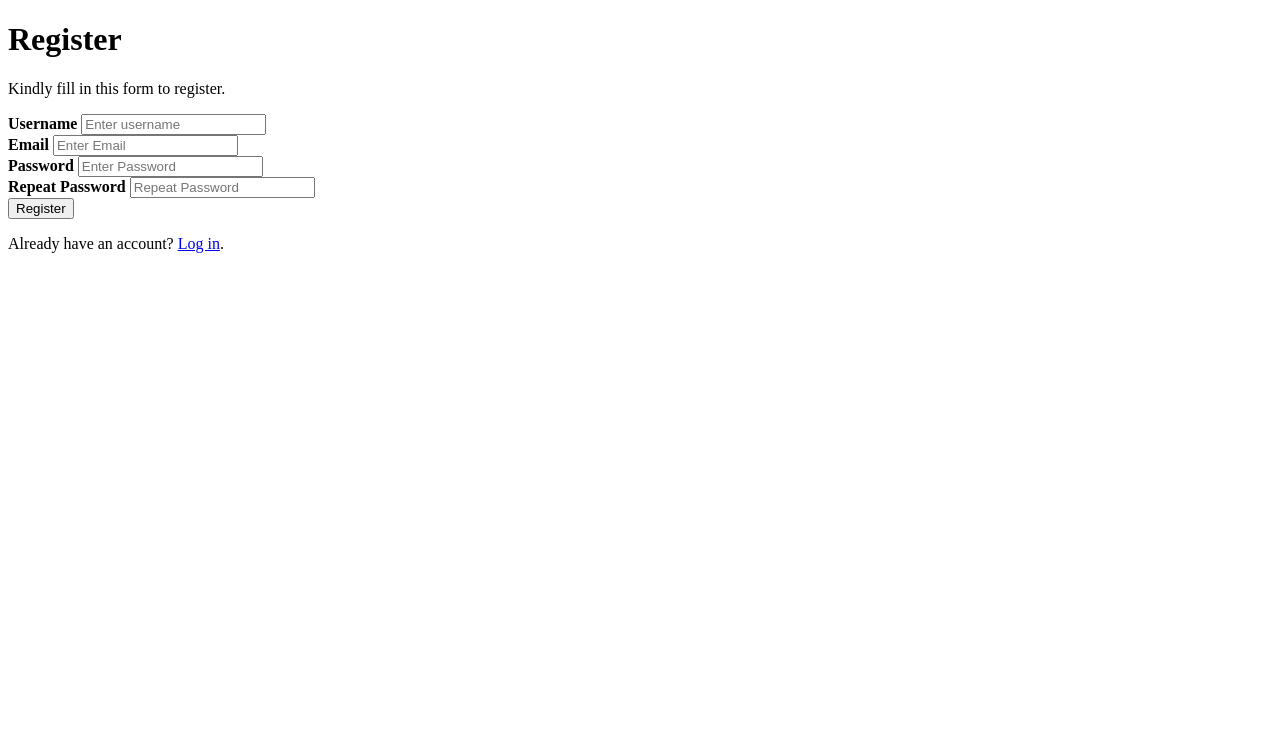
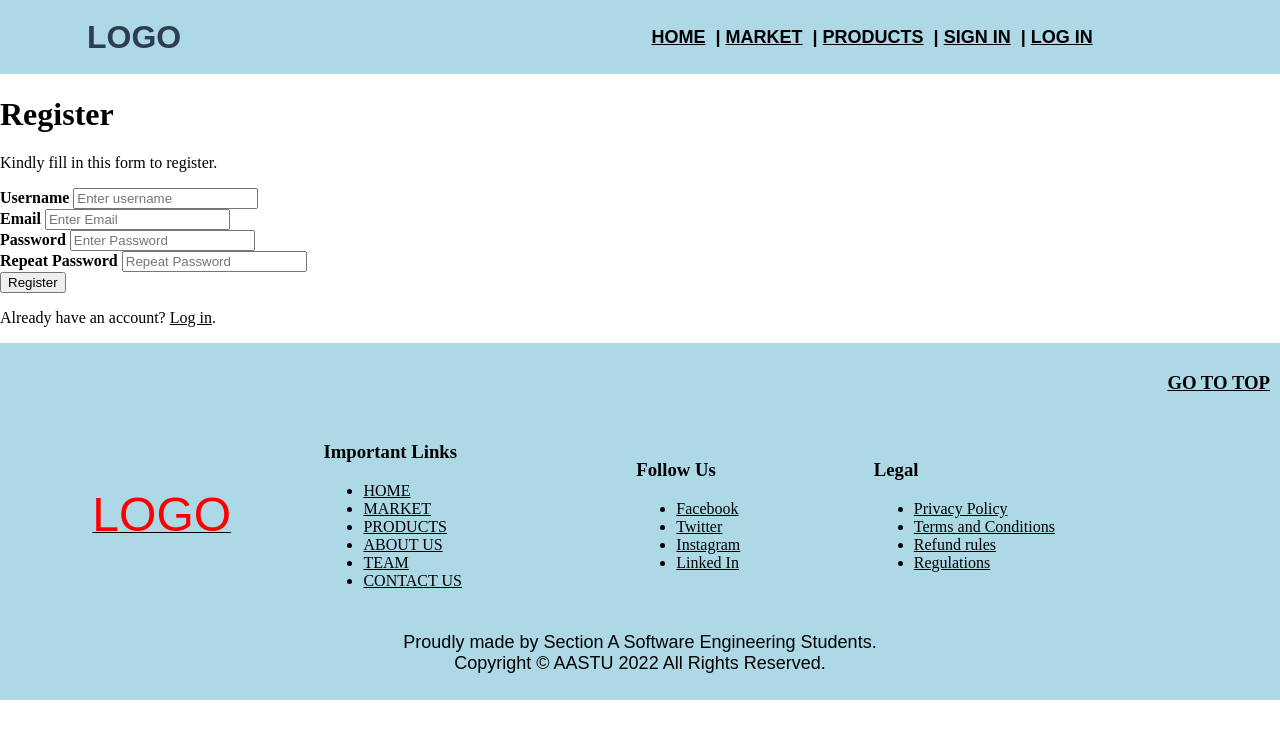
Before and after one commit to BisRyy/GM, a plain HTML site: page IP/src/login.html in a window 1280 px wide. Drawn offline with Linux system fonts and the light colour scheme.

Commit message:
Modify Login page to add header and footer

```diff
--- a/IP/src/login.html
+++ b/IP/src/login.html
@@ -6,7 +6,39 @@
     <meta name="viewport" content="width=device-width, initial-scale=1.0" />
     <title>Register</title>
   </head>
-  <body>
+<body background="" link="#000" alink="#017bf5" vlink="#000" style="margin: 0; padding:0;">
+    <nav >
+        <table align="center" cellspacing="0" cellpadding="0" width="100%" border="0" height="40" bgcolor="lightblue">
+            <thead>
+                <tr>
+                  <td width="50"></td>
+                    <td align="right">
+                        <h3 align="center">
+                            <font face="sans-serif" size="6" color="#2c3e50">LOGO</font>
+                        </h3>
+                    </td>
+                    <td width="20%">
+                    </td>
+                    <td align="right">
+                        <h3 align="center">
+                            <font face="sans-serif" size="4.5">
+                                <a href="landing.html">HOME</a>&nbsp; |
+                                <a href="market.html">MARKET</a>&nbsp; |
+                                <a href="products.html">PRODUCTS</a>&nbsp; |
+                                <a href="./signin.html">SIGN IN</a>&nbsp; |
+                                <a href="login.html ">LOG IN</a>&nbsp;&nbsp;
+                              </font>
+                        </h3>
+                    </td>
+                </tr>
+            </thead>
+        </table>
+    </nav>
+
+    <!-- Write here -->
+
+
+
     <form>
         <div>
           <h1>Register</h1>
@@ -56,5 +88,60 @@
         </div>
       </form>
 
-  </body>
+    <!-- Write Before this -->
+    <footer>
+      <table align="center" cellspacing="10" cellpadding="0" width="100%" border="0" bgcolor="lightblue">
+        <tr align="right">
+          <td colspan="4"><h3><a href="#">GO TO TOP</a></h3></td>
+        </tr>
+        <tr>
+          <td>
+            <p align="center">
+              <a href="index.html"><font face="sans-serif" size="7" color="#f00">LOGO</font></a>
+            </p>
+          </td>
+          <td >
+            <h3 >Important Links</h3>
+            <ul class="layout">
+              <li><a href="">HOME</a></li>
+              <li><a href="">MARKET</a></li>
+              <li><a href="">PRODUCTS</a></li>
+              <li><a href="">ABOUT US</a></li>
+              <li><a href="">TEAM</a></li>
+              <li><a href="">CONTACT US</a></li>
+            </ul>
+          </td>
+          <td>
+            <h3>Follow Us</h3>
+            <ul class="layout">
+              <li><a href="" target="_blank">Facebook</a></li>
+              <li><a href="" target="_blank">Twitter</a></li>
+              <li><a href="" target="_blank">Instagram</a></li>
+              <li><a href="" target="_blank">Linked In</a></li>
+            </ul>
+          </td>
+          <td>
+            <h3>Legal</h3>
+            <ul class="layout">
+              <li><a href="" target="_blank">Privacy Policy</a></li>
+              <li><a href="" target="_blank">Terms and Conditions</a></li>
+              <li><a href="" target="_blank">Refund rules</a></li>
+              <li><a href="" target="_blank">Regulations</a></li>
+            </ul>
+          </td>
+
+        </tr>
+        <tr>
+          <td colspan="4">
+            <p align="center">
+              <font face="sans-serif" size="4" color="#000">
+                Proudly made by Section A Software Engineering Students.<br>
+                Copyright &copy; AASTU 2022 All Rights Reserved.
+              </font>
+            </p>
+          </td>
+        </tr>
+      </table>
+    </footer>
+</body>
 </html>
```
